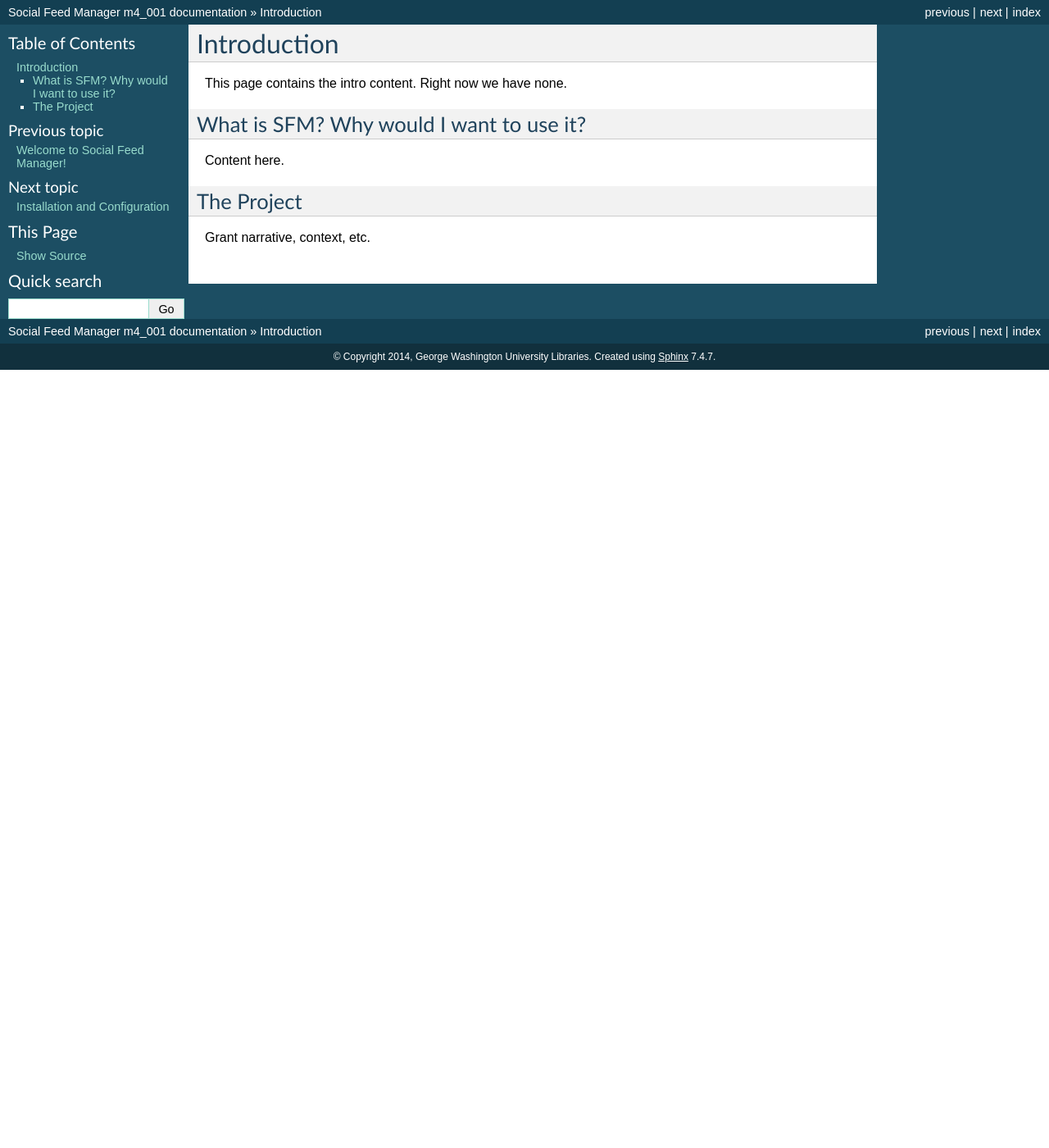
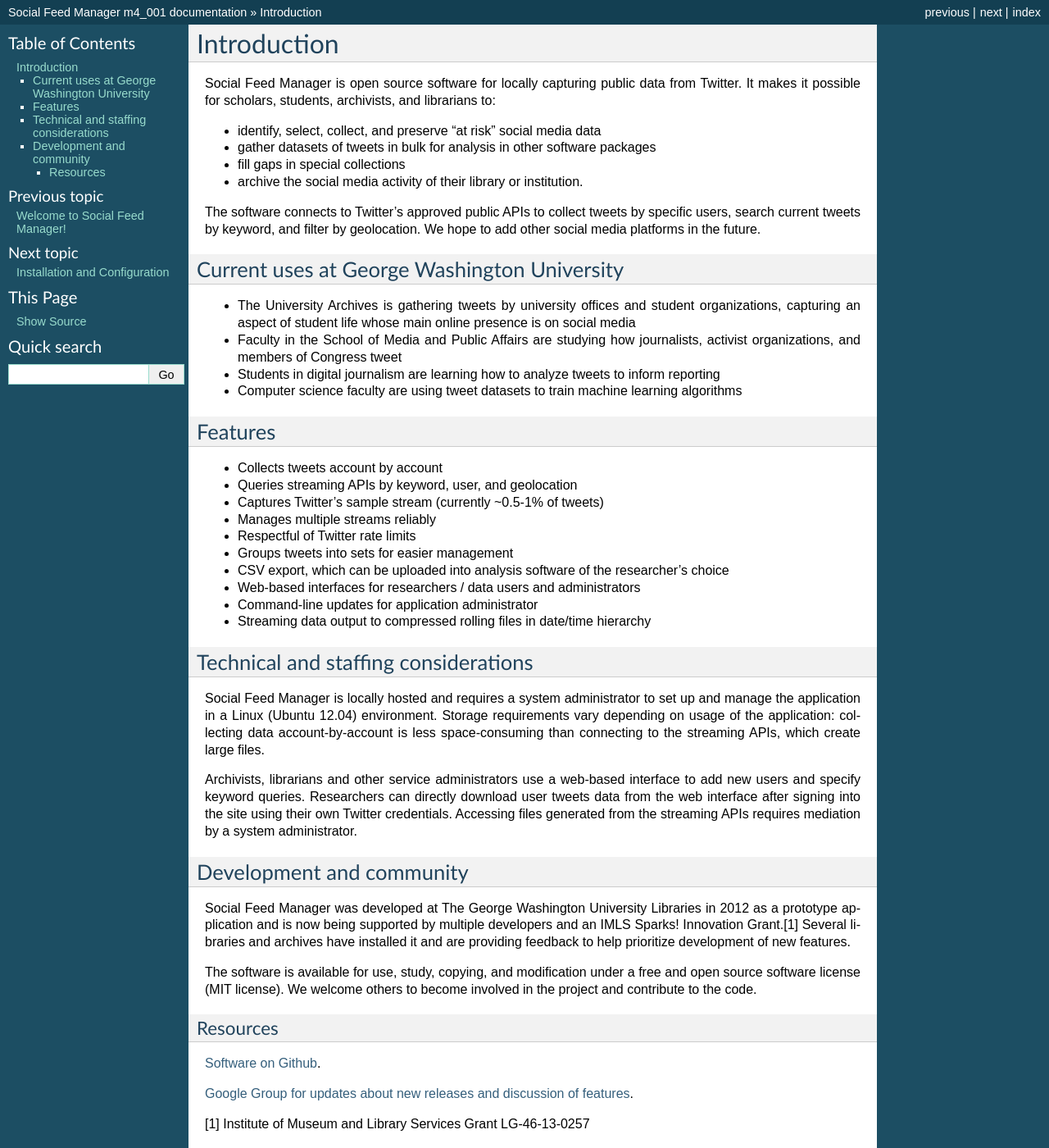
Before and after one commit to gwu-libraries/social-feed-manager, a Sphinx documentation site: the page built from docs/intro.rst, in a window 1280 px wide and 1400 px high. Shown: the whole window at 82% size. Built offline with Sphinx 7.4.7, drawn with Linux system fonts in a browser that asks for light colours.

Commit message:
introduction first draft

```diff
--- a/docs/intro.rst
+++ b/docs/intro.rst
@@ -3,15 +3,54 @@
 Introduction
 ============
 
-This page contains the intro content.  Right now we have none.
+Social Feed Manager is open source software for locally capturing public data from Twitter.
+It makes it possible for scholars, students, archivists, and librarians to:
 
-What is SFM?  Why would I want to use it?
------------------------------------------
+- identify, select, collect, and preserve "at risk" social media data
+- gather datasets of tweets in bulk for analysis in other software packages
+- fill gaps in special collections
+- archive the social media activity of their library or institution.
 
-Content here.
+The software connects to Twitter's approved public APIs to collect tweets by specific users, search current tweets by keyword, and filter by geolocation. We hope to add other social media platforms in the future.
 
+Current uses at George Washington University
+--------------------------------------------
+- The University Archives is gathering tweets by university offices and student organizations, capturing an aspect of student life whose main online presence is on social media
+- Faculty in the School of Media and Public Affairs are studying how journalists, activist organizations, and members of Congress tweet
+- Students in digital journalism are learning how to analyze tweets to inform reporting
+- Computer science faculty are using tweet datasets to train machine learning algorithms
 
-The Project
------------
+Features
+--------
+- Collects tweets account by account
+- Queries streaming APIs by keyword, user, and geolocation
+- Captures Twitter's sample stream (currently ~0.5-1% of tweets)
+- Manages multiple streams reliably
+- Respectful of Twitter rate limits
+- Groups tweets into sets for easier management
+- CSV export, which can be uploaded into analysis software of the researcher's choice
+- Web-based interfaces for researchers / data users and administrators
+- Command-line updates for application administrator
+- Streaming data output to compressed rolling files in date/time hierarchy
 
-Grant narrative, context, etc.
+Technical and staffing considerations
+-------------------------------------
+Social Feed Manager is locally hosted and requires a system administrator to set up and manage the application in a Linux (Ubuntu 12.04) environment.  Storage requirements vary depending on usage of the application: collecting data account-by-account is less space-consuming than connecting to the streaming APIs, which create large files.
+
+Archivists, librarians and other service administrators use a web-based interface to add new users and specify keyword queries. Researchers can directly download user tweets data from the web interface after signing into the site using their own Twitter credentials. Accessing files generated from the streaming APIs requires mediation by a system administrator.
+
+Development and community
+-------------------------
+Social Feed Manager was developed at The George Washington University Libraries in 2012 as a prototype application and is now being supported by multiple developers and an IMLS Sparks! Innovation Grant.[1] Several libraries and archives have installed it and are providing feedback to help prioritize development of new features.
+
+The software is available for use, study, copying, and modification under a free and open source software license (MIT license). We welcome others to become involved in the project and contribute to the code.
+
+Resources
+^^^^^^^^^
+`Software on Github
+<https://github.com/gwu-libraries/social-feed-manager>`_.
+
+`Google Group for updates about new releases and discussion of features
+<https://groups.google.com/forum/#!forum/sfm-dev>`_.
+
+[1] Institute of Museum and Library Services Grant LG-46-13-0257
```
